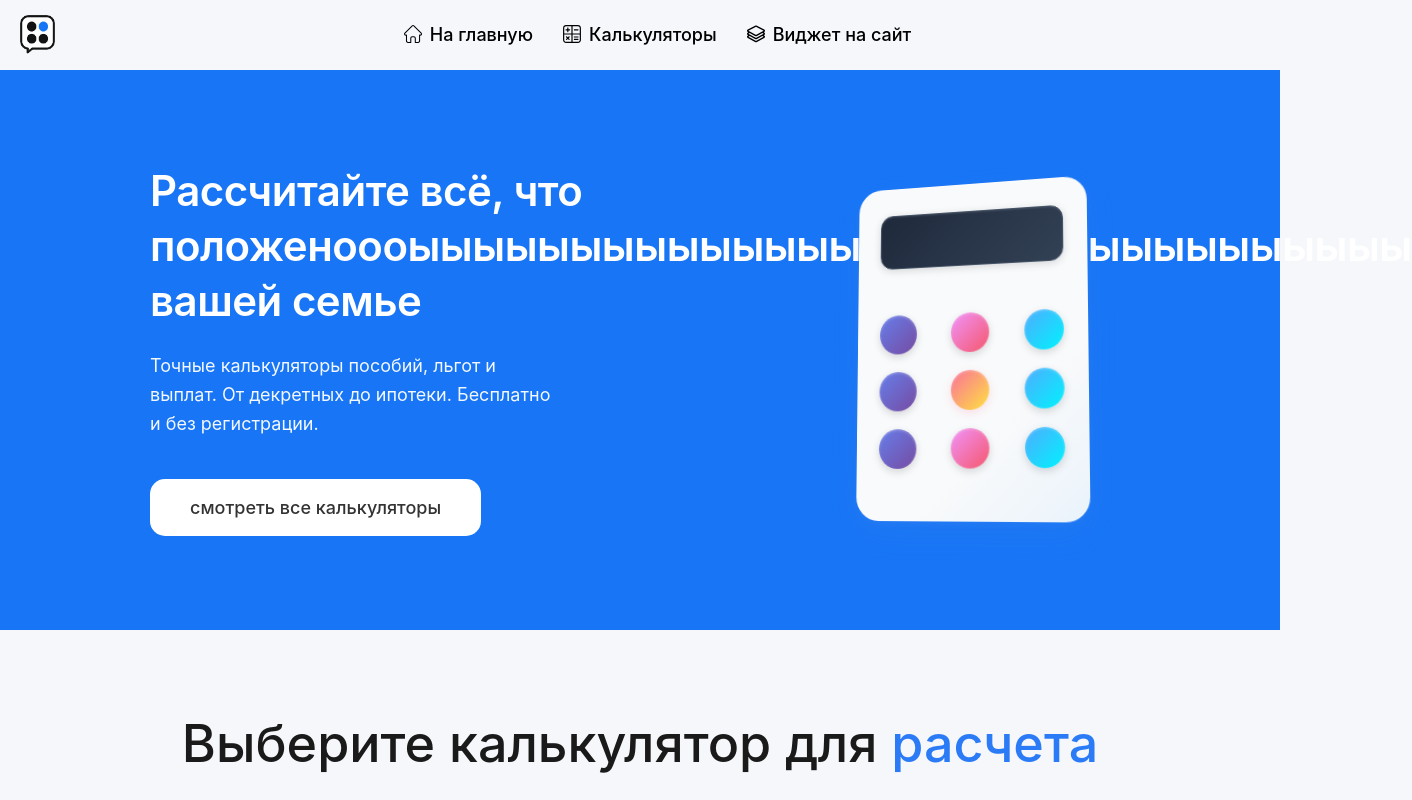
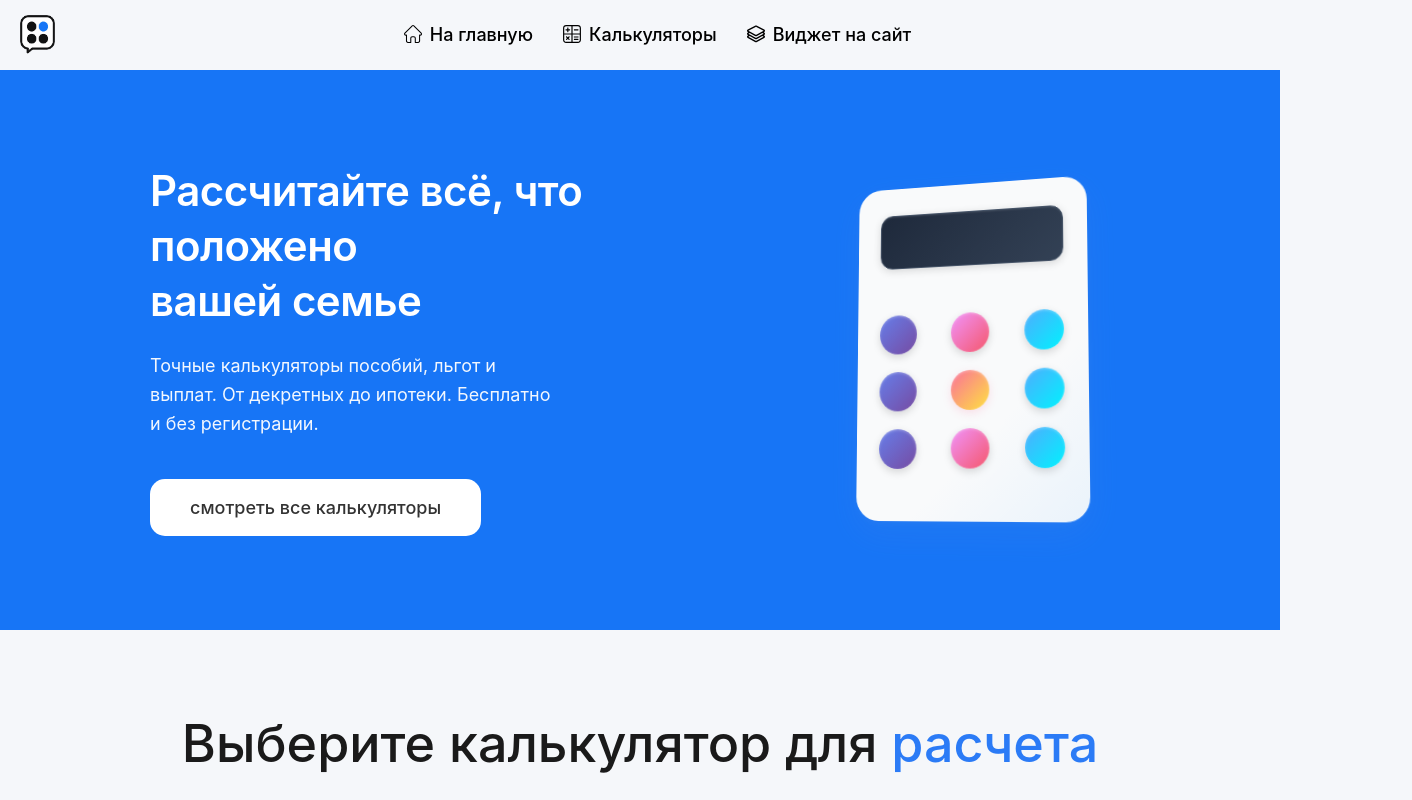
Before and after one commit to Pavel093/soc, a Nuxt app: page / in a window 1280 px wide. Shown: the top 800 px of the page, 1412 px wide, since content can reach past the window. Built offline with nearby package versions, Linux system fonts and the light colour scheme.

Commit message:
Test auto-deploy

```diff
--- a/components/landing/home/HeroSection.vue
+++ b/components/landing/home/HeroSection.vue
@@ -3,7 +3,7 @@
     <div class="container section-grid">
       <div class="content">
         <h2 class="title">
-          Рассчитайте всё, что положеноооыыыыыыыыыыыыыыыыыыыыыыыыыыыыыыы<br />
+          Рассчитайте всё, что положено<br />
           вашей семье
         </h2>
 
```
